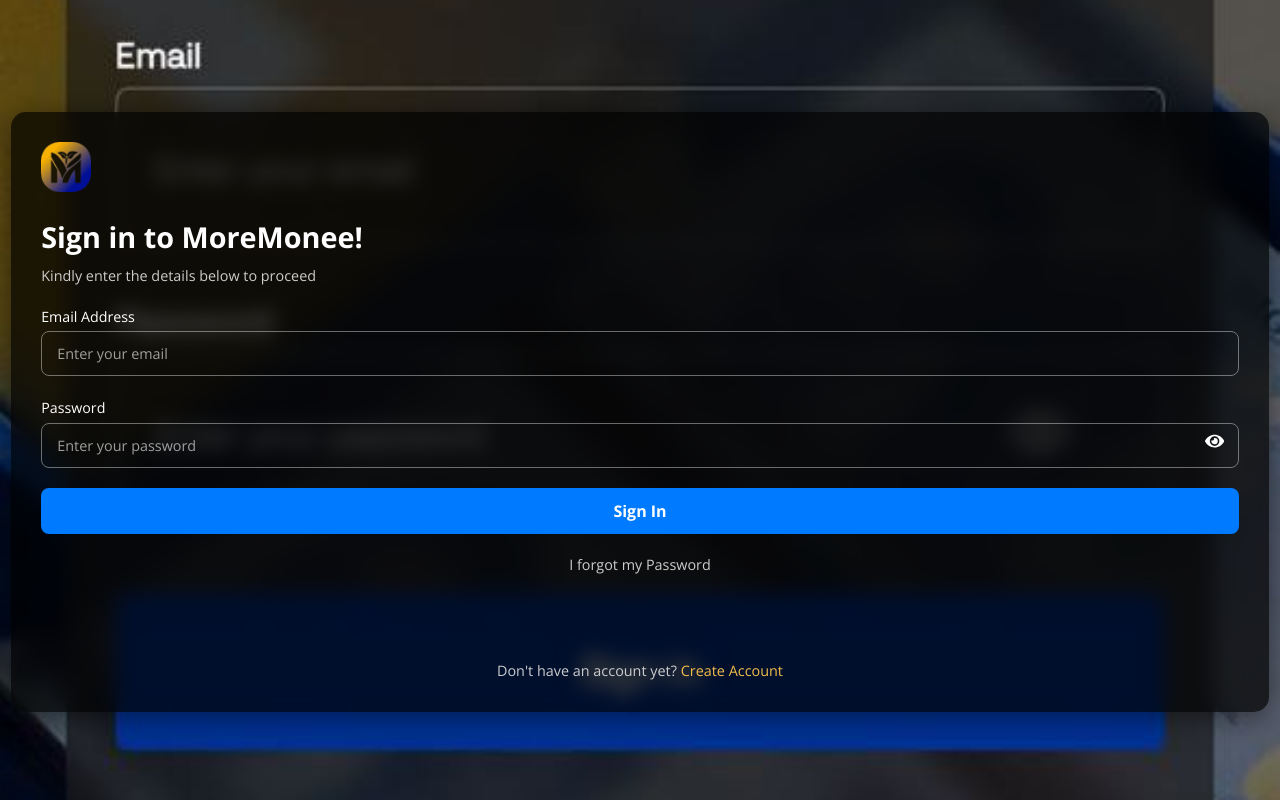
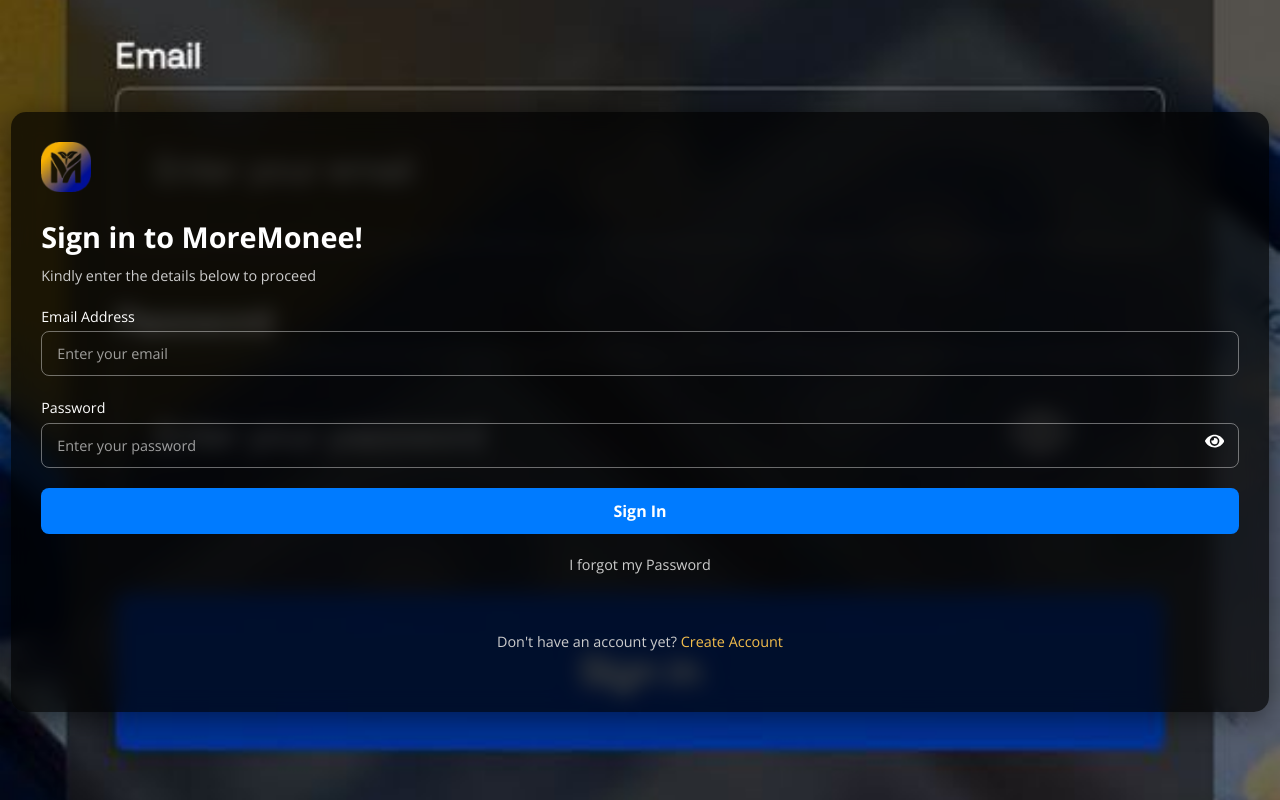
Before and after one commit to cuteking4/mmApp, a React (Vite) app: page / in a window 1280 px wide. Built offline with nearby package versions, Linux system fonts and the light colour scheme.

Commit message:
Update home.css

```diff
--- a/src/styles/home.css
+++ b/src/styles/home.css
@@ -142,7 +142,7 @@
 
 /* Create account link */
 .create-account {
-  margin-top: 6em;
+  margin-top: 4em;
   font-size: 0.9rem;
   color: #ccc;
   text-align: center;
```
